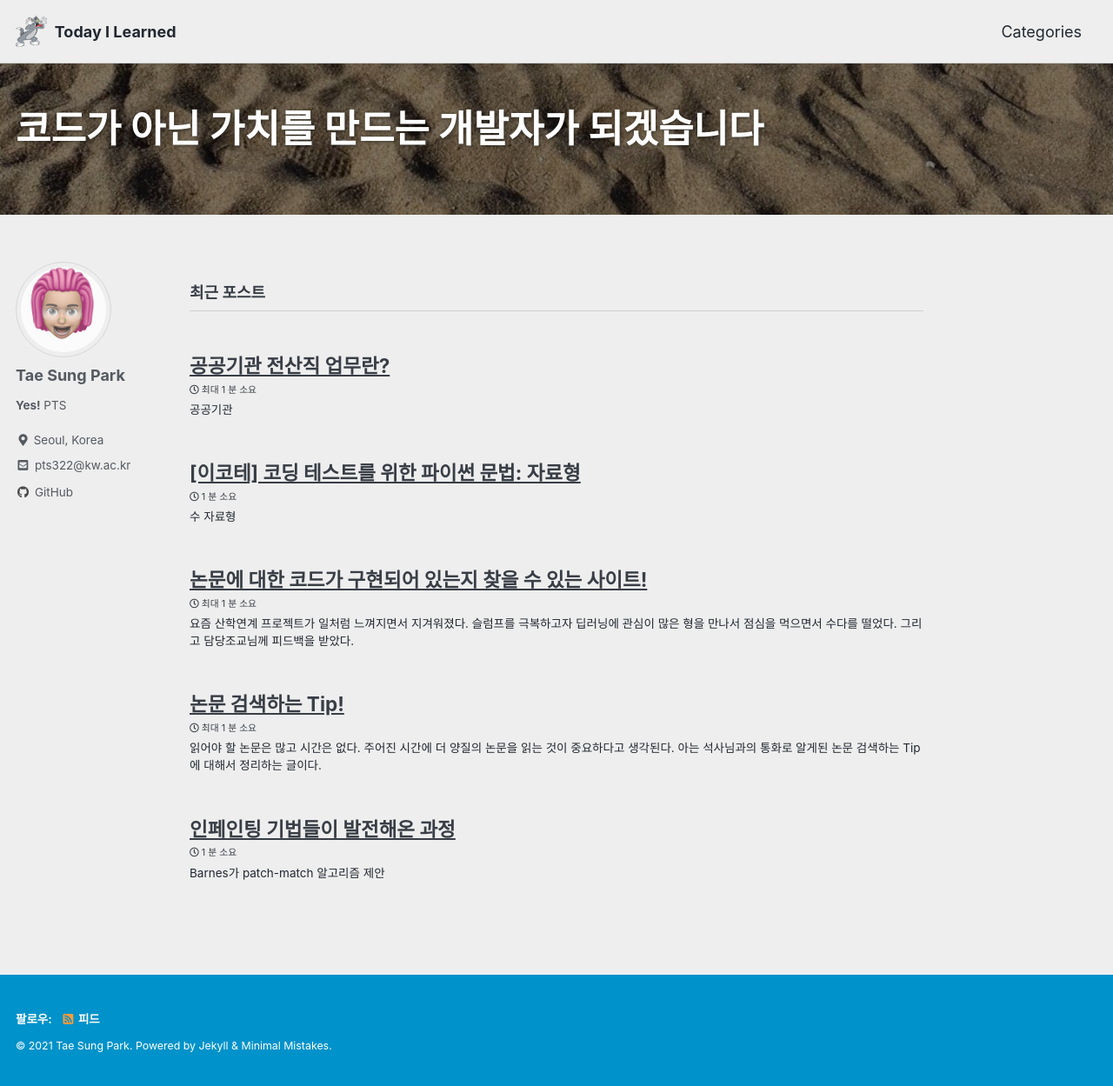
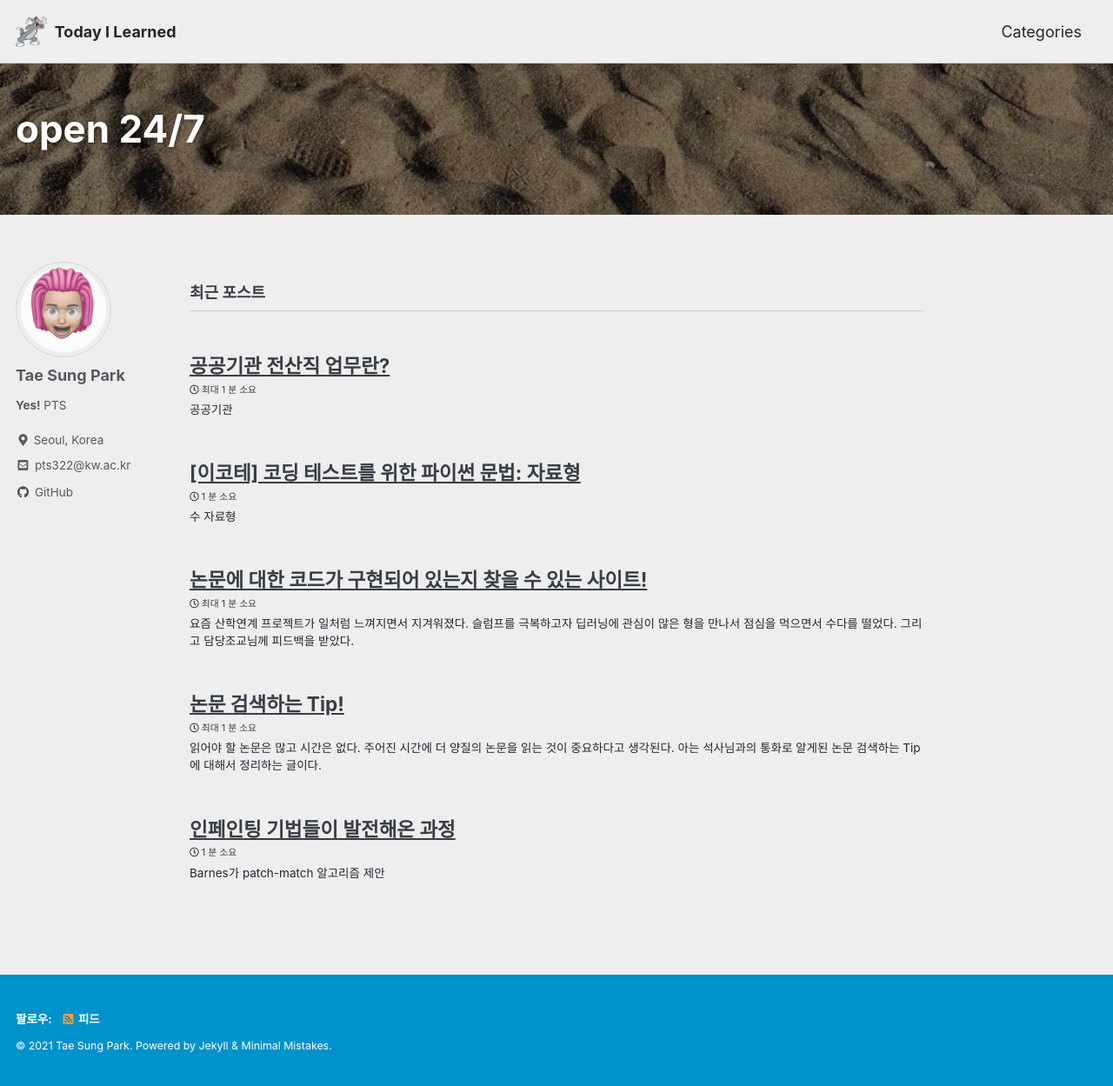
Before and after one commit to kkamankun/kkamankun.github.io, a Jekyll site: the page built from index.html, in a window 1280 px wide and 1249 px high. Shown: the whole window at 87% size. Built offline with Jekyll 4.4.1, drawn with Linux system fonts in a browser that asks for light colours; cached includes are drawn as plain includes; the list of posts is cut into pages by our own code.

Commit message:
Update default.html

```diff
--- a/_layouts/default.html
+++ b/_layouts/default.html
@@ -22,9 +22,7 @@
       <div class="wrapper">
         <h1 id="page-title" class="page__title" itemprop="headline">
 
-        코드가 아닌
-        가치를 만드는 개발자가
-        되겠습니다
+        open 24/7
 
         </h1>
       </div>
```
